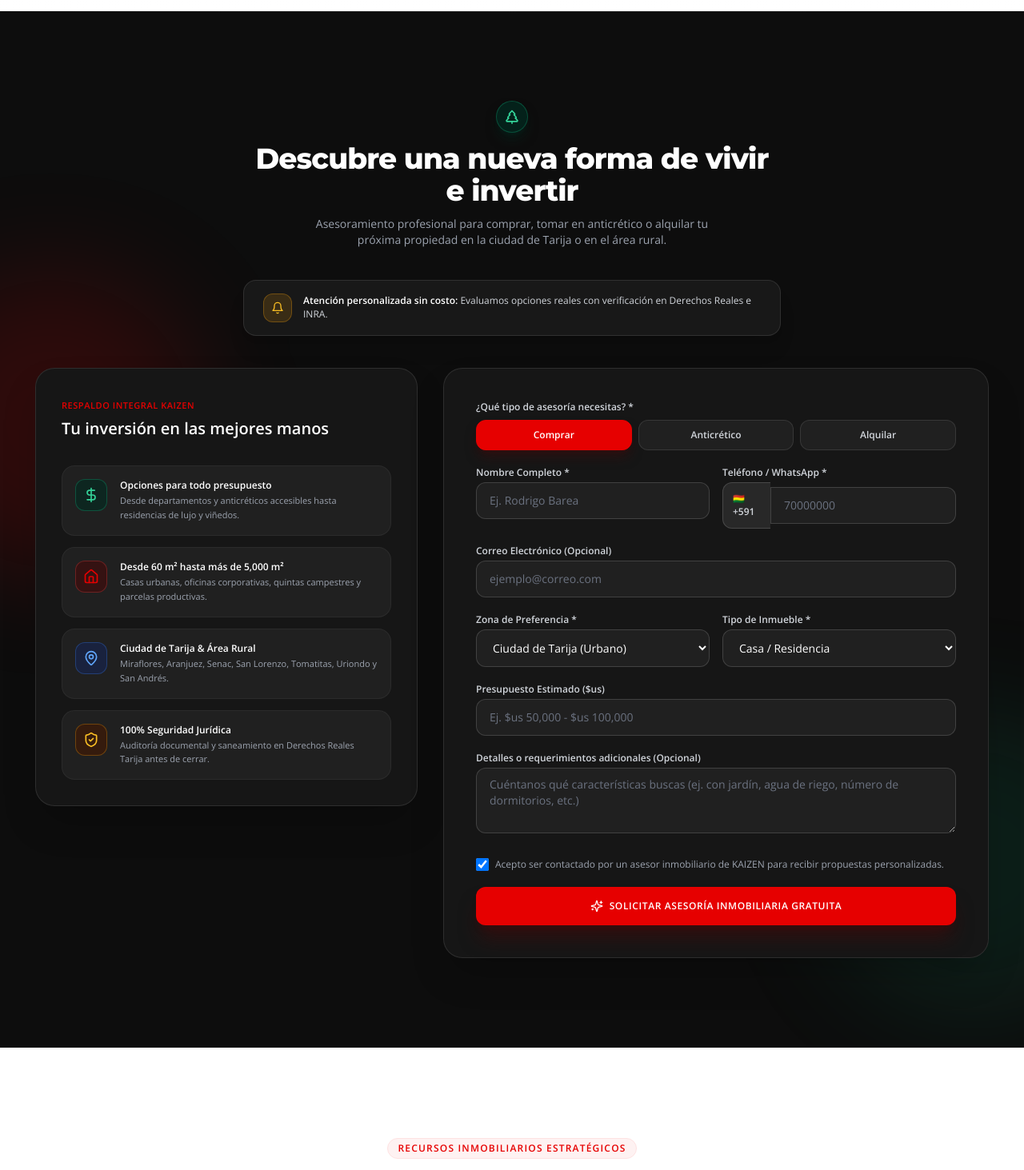
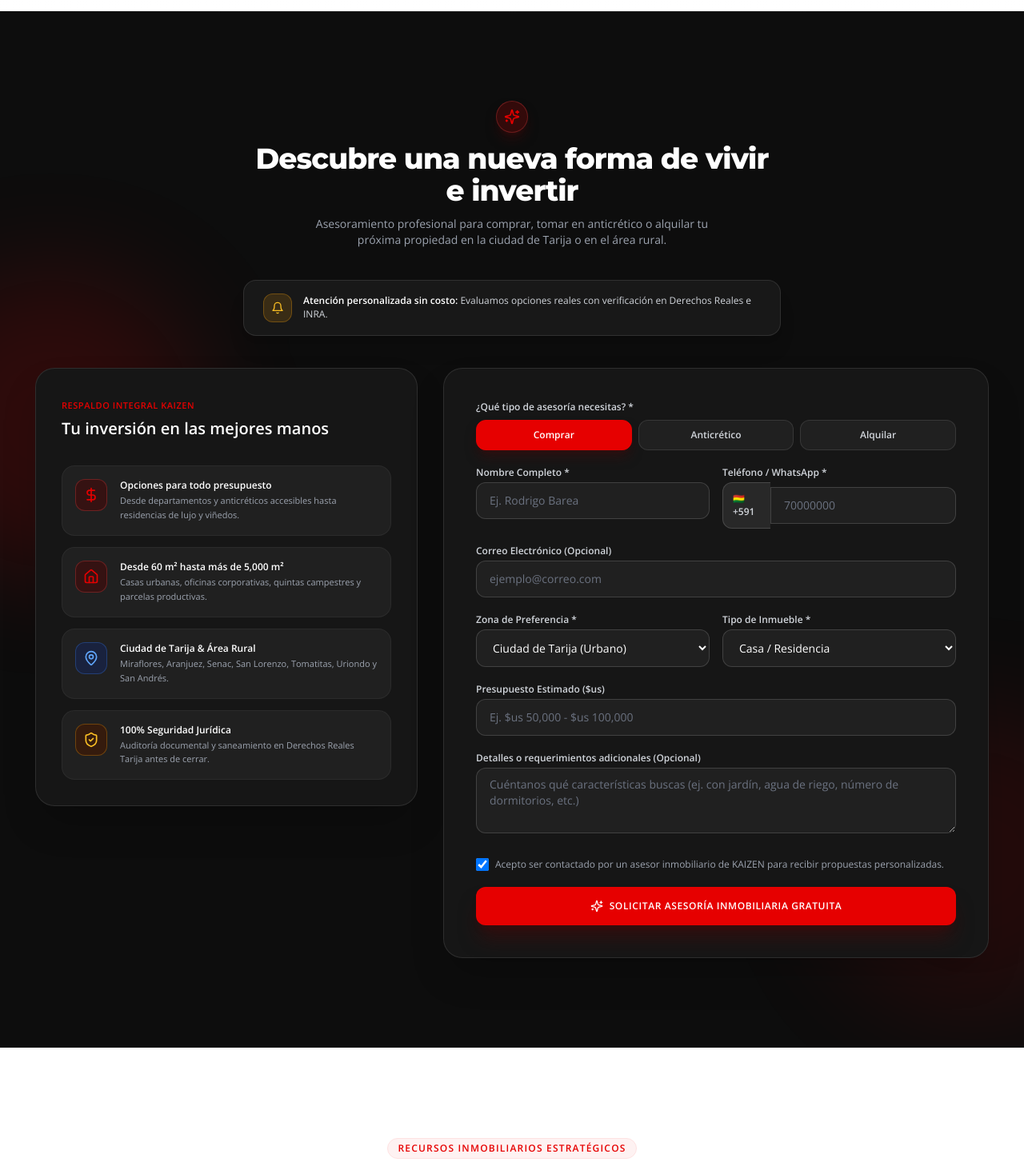
Before and after one commit to RodrigoBarea/kaizen-inmobiliaria, a Next.js app: page / in a window 1280 px wide. Shown: the part 3175-4638 px from the top of the page at 80% size. Built offline with nearby package versions, Linux system fonts and the light colour scheme; no server answers; the database is empty.

Commit message:
style(asesoria): replace emerald glow with Kaizen Red ambient glow for pure brand harmony

```diff
--- a/components/FormularioAsesoria.tsx
+++ b/components/FormularioAsesoria.tsx
@@ -58,15 +58,15 @@ export default function FormularioAsesoria() {
 
       {/* Ambient Radial Glows */}
       <div className="absolute top-1/4 -left-32 w-96 h-96 bg-[#E60000]/15 rounded-full blur-3xl pointer-events-none" />
-      <div className="absolute bottom-10 -right-32 w-96 h-96 bg-emerald-500/10 rounded-full blur-3xl pointer-events-none" />
+      <div className="absolute bottom-10 -right-32 w-96 h-96 bg-[#E60000]/10 rounded-full blur-3xl pointer-events-none" />
       <div className="absolute top-0 inset-x-0 h-px bg-gradient-to-r from-transparent via-white/10 to-transparent" />
 
       <div className="max-w-[1240px] mx-auto px-4 sm:px-6 relative z-10 space-y-10">
 
         {/* Cabecera Central */}
         <div className="text-center max-w-2xl mx-auto space-y-3">
-          <div className="w-10 h-10 mx-auto rounded-full bg-emerald-950/70 border border-emerald-500/30 text-emerald-400 flex items-center justify-center shadow-lg shadow-emerald-950/50">
-            <TreePine className="w-5 h-5" />
+          <div className="w-10 h-10 mx-auto rounded-full bg-red-950/70 border border-red-500/30 text-[#E60000] flex items-center justify-center shadow-lg shadow-red-950/50">
+            <Sparkles className="w-5 h-5" />
           </div>
           <h2 className="font-headline-md text-3xl sm:text-4xl font-black text-white tracking-tight">
             Descubre una nueva forma de vivir e invertir
@@ -103,7 +103,7 @@ export default function FormularioAsesoria() {
             <div className="space-y-3.5 pt-2">
 
               <div className="flex items-start gap-4 p-4 rounded-2xl bg-[#202020] border border-white/5 hover:border-white/10 transition">
-                <div className="w-10 h-10 rounded-xl bg-emerald-950/60 border border-emerald-500/30 text-emerald-400 flex items-center justify-center shrink-0">
+                <div className="w-10 h-10 rounded-xl bg-red-950/60 border border-red-500/30 text-[#E60000] flex items-center justify-center shrink-0">
                   <DollarSign className="w-5 h-5" />
                 </div>
                 <div>
```
